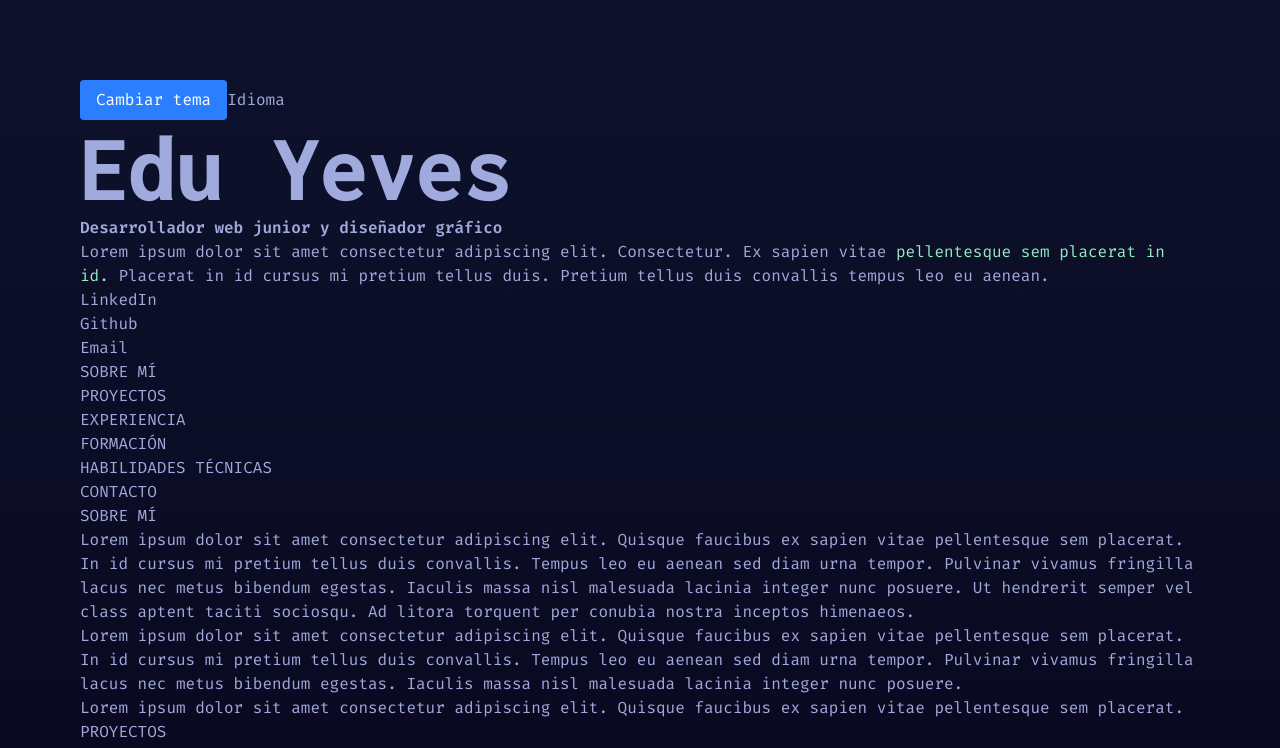
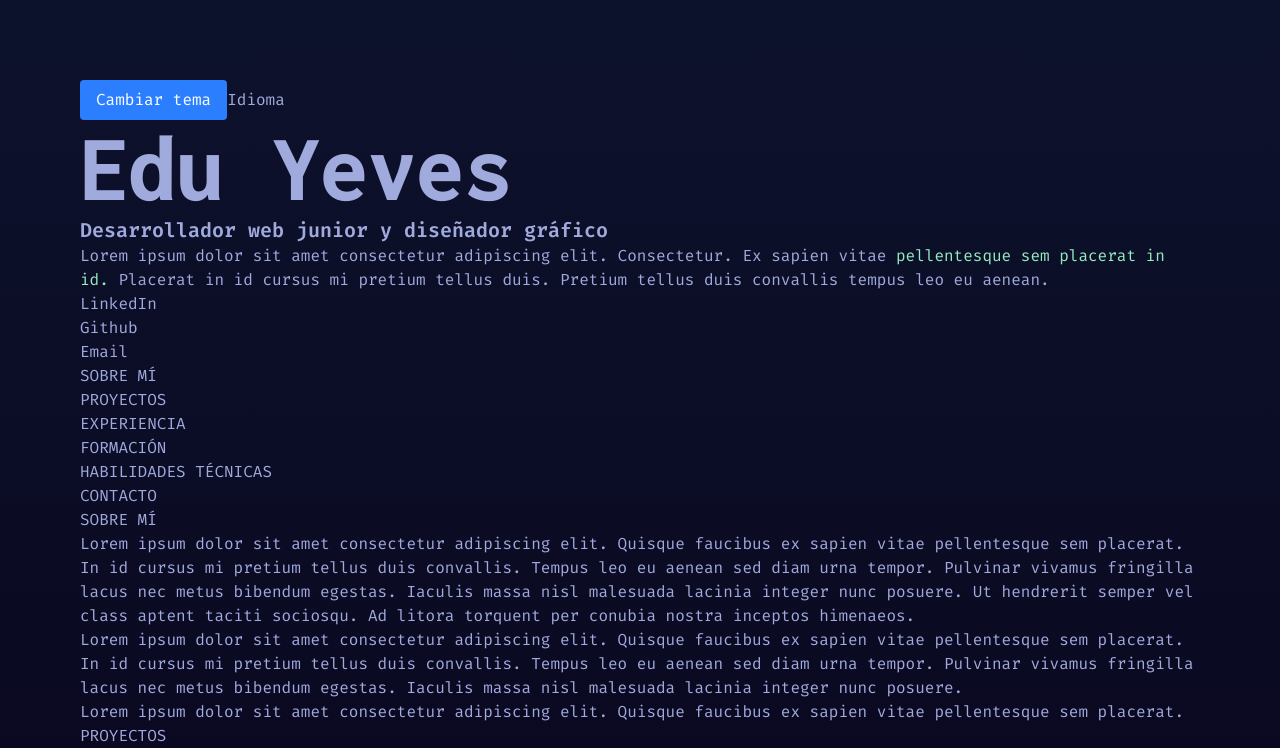
Before and after one commit to Yevestevez/eduyeves-dev, a React (Vite) app: page / in a window 1280 px wide. Shown: the top 748 px of the page. Built offline with nearby package versions, Linux system fonts and the light colour scheme.

Commit message:
Play with styles

```diff
--- a/src/App.jsx
+++ b/src/App.jsx
@@ -12,7 +12,7 @@ function App() {
     if (savedTheme === 'dark') document.documentElement.classList.add('dark');
 
     return (
-        <div className="bg-gradient min-h-screen text-text p-20">
+        <div className="bg-gradient min-h-screen primary-dark-color p-20">
             <aside>
                 <button
                     onClick={toggleDarkMode}
@@ -28,7 +28,7 @@ function App() {
                     <h1 className="font-extrabold text-8xl font-[inconsolata]">
                         Edu Yeves
                     </h1>
-                    <p className="font-semibold">
+                    <p className="font-semibold text-xl">
                         Desarrollador web junior y diseñador gráfico
                     </p>
                 </hgroup>
--- a/src/style.css
+++ b/src/style.css
@@ -3,7 +3,7 @@
 @custom-variant dark (&:where(.dark, .dark *));
 
 @theme {
-    --color-text: oklch(74.912% 0.07431 276.68);
+    --color-primary-dark: oklch(74.912% 0.07431 276.68);
     --color-accent: oklch(87.614% 0.10404 161.795);
     --grad-start: oklch(19.414% 0.05256 272.442);
     --grad-end: oklch(14.479% 0.04857 285.531);
@@ -18,3 +18,7 @@
 .bg-gradient {
     background: linear-gradient(to bottom, var(--grad-start), var(--grad-end));
 }
+
+.primary-dark-color {
+    color: var(--color-primary-dark);
+}
```
